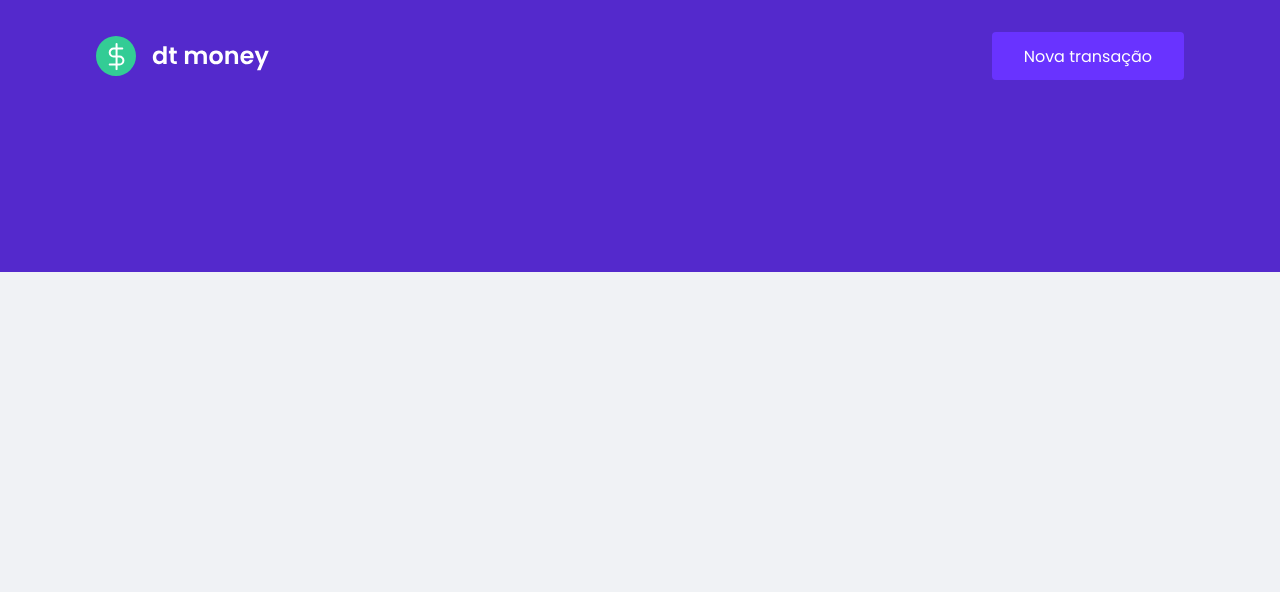
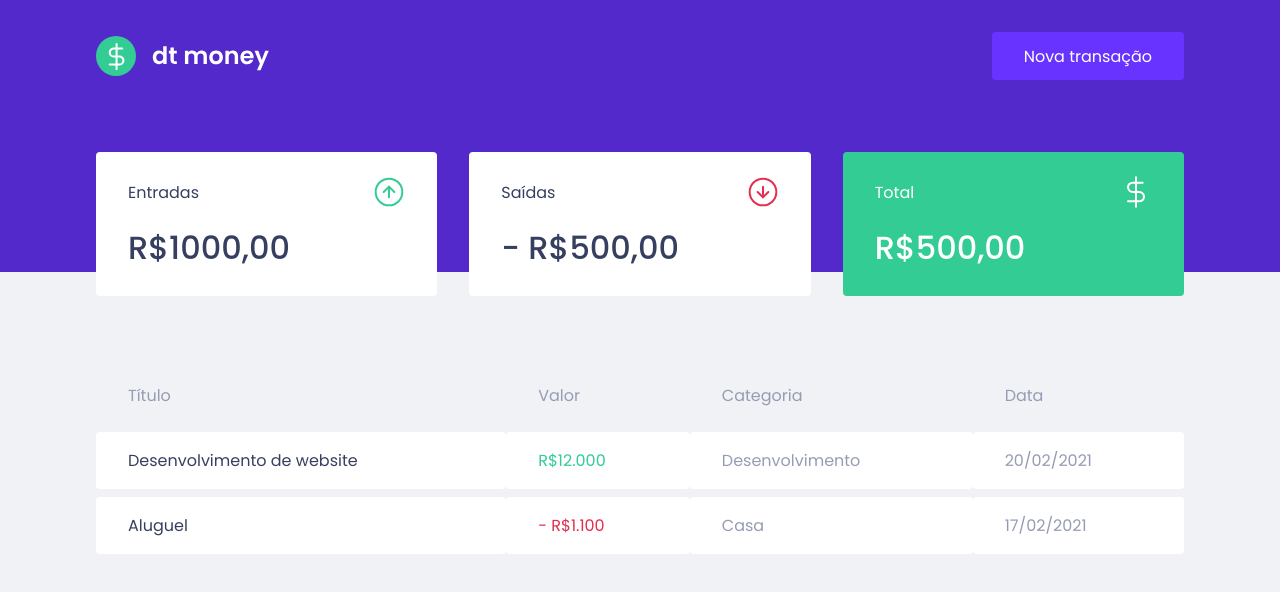
Before and after one commit to LucasDallier/dt-money, a React (Create React App) app: page / in a window 1280 px wide. Shown: the top 592 px of the page. Built offline with nearby package versions, Linux system fonts and the light colour scheme.

Commit message:
Finish Topic 3 in Chapter 2 - Componentization

```diff
--- a/public/index.html
+++ b/public/index.html
@@ -8,7 +8,7 @@
 
     <link rel="stylesheet" href="favicon.jpg" type="image/png">
 
-    <link href="https://fonts.googleapis.com/css2?family=Poppins:wght@400;600&display=swap" rel="stylesheet">
+    <link href="https://fonts.googleapis.com/css2?family=Poppins:wght@400;500;600&display=swap" rel="stylesheet">
 
     <title>dtmoney</title>
   </head>
--- a/src/App.tsx
+++ b/src/App.tsx
@@ -1,3 +1,4 @@
+import { Dashboard } from "./components/Dashboard";
 import { Header } from "./components/Header";
 import { GlobalStyle } from "./styles/global";
 
@@ -5,6 +6,7 @@
   return (
     <>
       <Header />
+      <Dashboard />
       <GlobalStyle />
     </>
   );
--- /dev/null
+++ b/src/components/Dashboard/index.tsx
@@ -0,0 +1,13 @@
+import { Summary } from "../Summary";
+import { TransactionsTable } from "../TransactionsTable";
+
+import { Container } from "./styles";
+
+export function Dashboard() {
+  return (
+    <Container>
+      <Summary />
+      <TransactionsTable />
+    </Container>
+  )
+}
--- /dev/null
+++ b/src/components/Dashboard/styles.ts
@@ -0,0 +1,7 @@
+import styled from 'styled-components';
+
+export const Container = styled.main`
+  max-width: 1120px;
+  margin: 0 auto;
+  padding: 2.5rem 1rem;
+`;
--- /dev/null
+++ b/src/components/Summary/index.tsx
@@ -0,0 +1,32 @@
+import incomeImg from '../../assets/income.svg';
+import outcomeImg from '../../assets/outcome.svg';
+import totalImg from '../../assets/total.svg';
+import { Container } from "./styles";
+
+export function Summary() {
+  return (
+    <Container>
+      <div>
+        <header>
+          <p>Entradas</p>
+          <img src={incomeImg} alt="Entradas" />
+        </header>
+        <strong>R$1000,00</strong>
+      </div>
+      <div>
+        <header>
+          <p>Saídas</p>
+          <img src={outcomeImg} alt="Saídas" />
+        </header>
+        <strong>- R$500,00</strong>
+      </div>
+      <div className="highlight-background">
+        <header>
+          <p>Total</p>
+          <img src={totalImg} alt="Total" />
+        </header>
+        <strong>R$500,00</strong>
+      </div>
+    </Container>
+  )
+}
--- /dev/null
+++ b/src/components/Summary/styles.ts
@@ -0,0 +1,35 @@
+import styled from 'styled-components';
+
+export const Container = styled.div`
+  display: grid;
+  grid-template-columns: repeat(3, 1fr);
+  gap: 2rem;
+  margin-top: -10rem;
+
+  div {
+    background: var(--shape);
+    padding: 1.5rem 2rem;
+    border-radius: 0.25rem;
+    color: var(--text-title);
+
+    header {
+      display: flex;
+      align-items: center;
+      justify-content: space-between;
+    }
+
+    strong {
+      display: block;
+      margin-top: 1rem;
+      font-size: 2rem;
+      font-weight: 500;
+      line-height: 3rem;
+    }
+
+    &.highlight-background {
+      background: var(--green);
+      color: #fff;
+    }
+
+  }
+`;
--- /dev/null
+++ b/src/components/TransactionsTable/index.tsx
@@ -0,0 +1,33 @@
+import { Container } from "./styles";
+
+export function TransactionsTable() {
+  return (
+    <Container>
+      <table>
+        <thead>
+          <tr>
+            <th>Título</th>
+            <th>Valor</th>
+            <th>Categoria</th>
+            <th>Data</th>
+          </tr>
+        </thead>
+
+        <tbody>
+          <tr>
+            <td>Desenvolvimento de website</td>
+            <td className="deposit">R$12.000</td>
+            <td> Desenvolvimento</td>
+            <td>20/02/2021</td>
+          </tr>
+          <tr>
+            <td>Aluguel</td>
+            <td className="withdraw">- R$1.100</td>
+            <td>Casa</td>
+            <td>17/02/2021</td>
+          </tr>
+        </tbody>
+      </table>
+    </Container>
+  )
+}
--- /dev/null
+++ b/src/components/TransactionsTable/styles.ts
@@ -0,0 +1,38 @@
+import styled from 'styled-components';
+
+export const Container = styled.div`
+  margin-top: 4rem;
+
+  table {
+    width: 100%;
+    border-spacing: 0 0.5rem;
+
+    th {
+      color: var(--text-body);
+      font-weight: 400;
+      padding: 1rem 2rem;
+      text-align: left;
+      line-height: 1.5rem;
+    }
+
+    td {
+      padding: 1rem 2rem;
+      border: 0;
+      background-color: var(--shape);
+      color: var(--text-body);
+      border-radius: 0.25rem;
+
+      &:first-child {
+        color: var(--text-title);
+      }
+
+      &.deposit {
+        color: var(--green);
+      }
+
+      &.withdraw {
+        color: var(--red);
+      }
+    }
+  }
+`;
--- a/src/styles/global.ts
+++ b/src/styles/global.ts
@@ -5,6 +5,7 @@
     --background: #f0f2f5;
     --red: #e52e4d;
     --blue: #5429CC;
+    --green: #33cc95;
 
     --blue-light: #6933ff;
 
```
